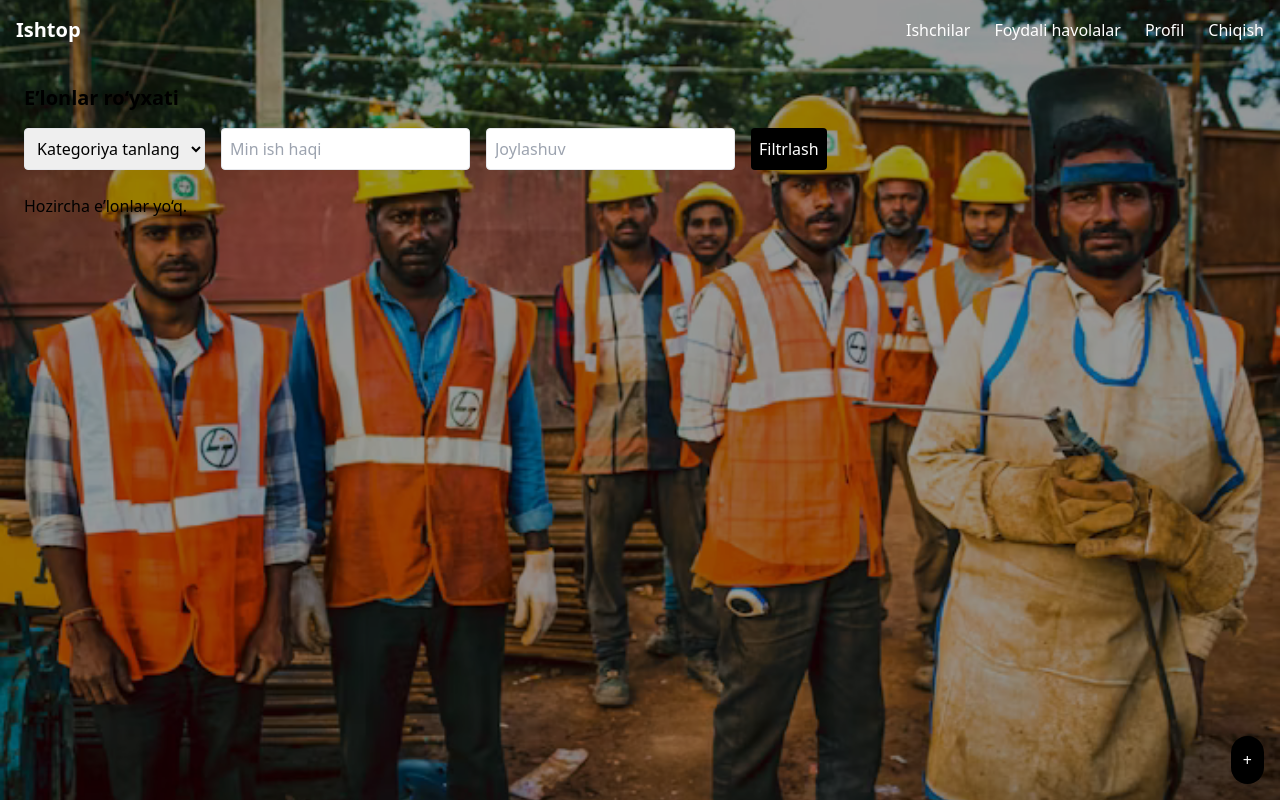
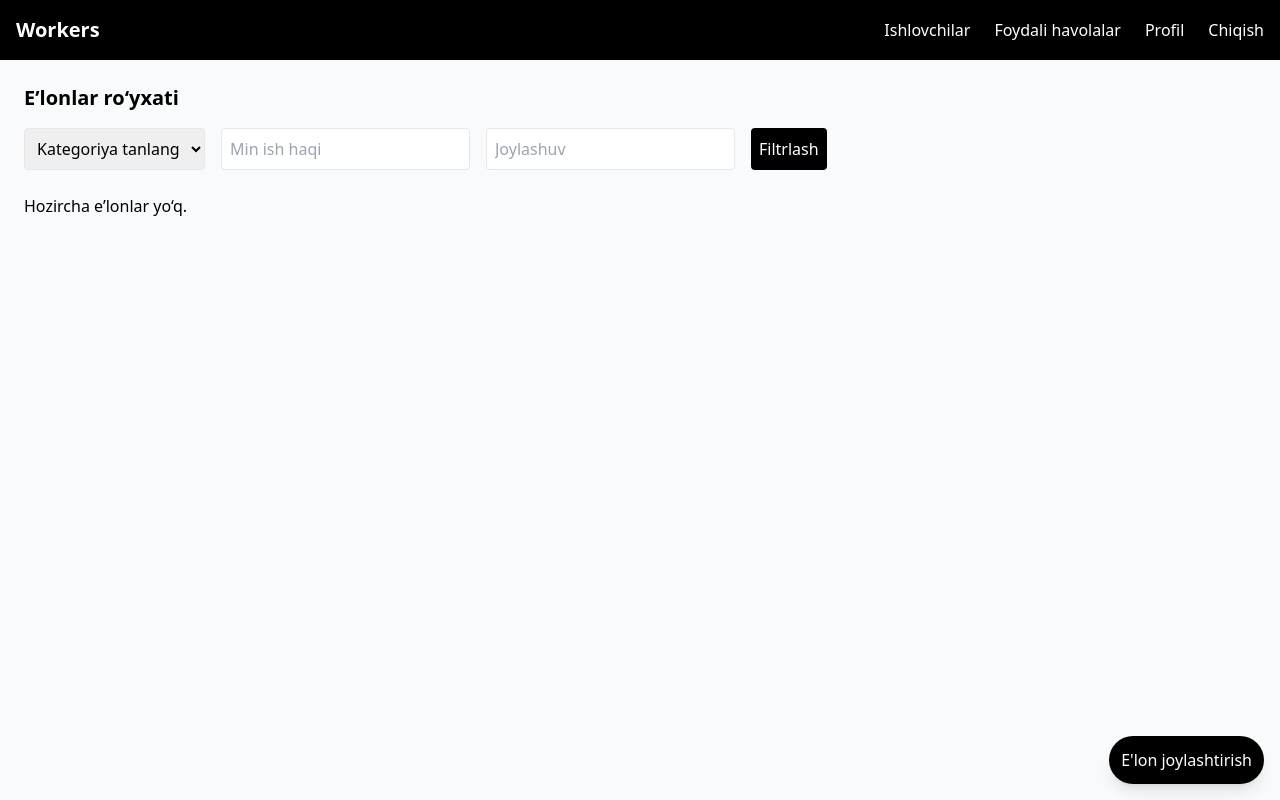
Before and after one commit to ASILBEKasilbek/ISHTOP, a Django app: page /jobs/ in a window 1280 px wide. Run offline with Django 5.2, Linux system fonts and the light colour scheme; the visitor is signed in with stand-in values (Sample User, id 1); data that the repository does not hold is empty; some libraries are stand-ins or nearby versions.

Commit message:
requiremnt

```diff
--- a/app/models.py
+++ b/app/models.py
@@ -3,11 +3,11 @@ from django.contrib.auth.models import User
 
 class EmployerAd(models.Model):
     CATEGORY_CHOICES = [
-        ('worker', 'Ishchi'),
-        ('programmer', 'Dasturchi'),
-        ('doctor', 'Shifokor'),
-        ('teacher', 'O‘qituvchi'),
-        ('other', 'Boshqa'),
+        ('Kunlik ishchilar', 'Kunlik ishchilar'),
+        ('Yukchilar', 'Yukchilar'),
+        ('Santexniklar', 'Santexniklar'),
+        ('Ustalar', 'Ustalar'),
+        ('Apparatchilar', 'Apparatchilar'),
     ]
     CURRENCY_CHOICES = [
         ('UZS', 'UZS'),
--- a/templates/base.html
+++ b/templates/base.html
@@ -10,30 +10,11 @@
     <title>Ishtop - {% block title %}{% endblock %}</title>
     <link rel="stylesheet" href="{% static 'css/styles.css' %}">
     <script src="https://cdn.tailwindcss.com"></script>
-    <style>
-        body {
-            margin: 0;
-            position: relative;
-            z-index: 0;
-        }
-
-        body::before {
-            content: "";
-            position: fixed;
-            inset: 0;
-            background-image: url('/static/images/image.png');
-            background-size: cover;
-            background-repeat: no-repeat;
-            background-position: center;
-            filter: brightness(0.6) ;
-            z-index: -1;
-        }
-    </style>
 </head>
 <body class="bg-gray-50">
-    <nav class="navbar  text-white p-4 sticky top-0 z-50">
+    <nav class="navbar bg-black text-white p-4 sticky top-0 z-50">
         <div class="container mx-auto flex justify-between items-center">
-            <div class="text-xl font-bold">Ishtop</div>
+            <div class="text-xl font-bold">Workers</div>
             <div class="md:hidden">
                 <button id="menu-toggle" class="text-white focus:outline-none">
                     <svg class="w-6 h-6" fill="none" stroke="currentColor" viewBox="0 0 24 24">
@@ -44,7 +25,7 @@
                 <ul id="menu" class="hidden md:flex space-x-6">
                     {% if user.is_authenticated %}
                         <!-- <li><a href="{% url 'employers' %}" class="hover:text-green-300 transition">Ish beruvchilar</a></li> -->
-                        <li><a href="{% url 'jobs' %}" class="hover:text-green-300 transition">Ishchilar</a></li>
+                        <li><a href="{% url 'jobs' %}" class="hover:text-green-300 transition">Ishlovchilar</a></li>
                     {% endif %}
                     <li><a href="{% url 'links' %}" class="hover:text-green-300 transition">Foydali havolalar</a></li>
                     {% if user.is_authenticated %}
--- a/templates/jobs.html
+++ b/templates/jobs.html
@@ -66,6 +66,6 @@
 {% endif %}
 
 {% if user.is_authenticated %}
-    <a href="{% url 'create_job_ad' %}" class="fixed bottom-4 right-4 bg-black text-white p-3 rounded-full shadow-lg hover:bg-gray-800 transition" title="E’lon joylashtirish">+</a>
+    <a href="{% url 'create_job_ad' %}" class="fixed bottom-4 right-4 bg-black text-white p-3 rounded-full shadow-lg hover:bg-gray-800 transition" title="E’lon joylashtirish">E'lon joylashtirish</a>
 {% endif %}
 {% endblock %}
```
Also changed, not shown: app/migrations/0002_alter_employerad_category_alter_jobad_category.py (added).
